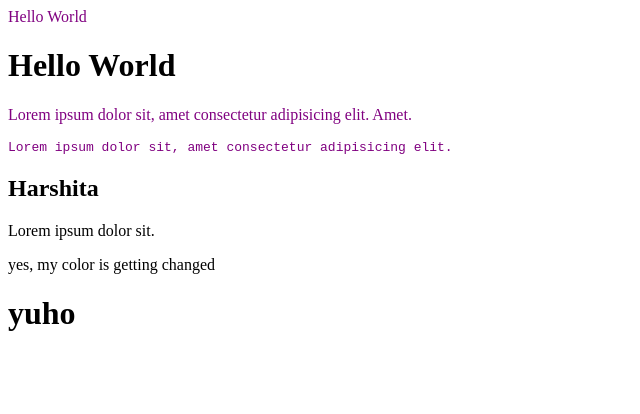
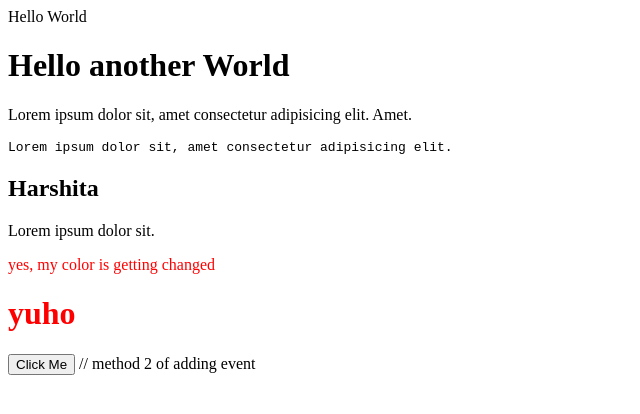
Before and after one commit to HarshitaTripathii/JavascriptProject, a plain HTML site: page basics/queryselector.html in a window 1280 px wide. Shown: the whole page, without its empty margins (0-640 px from the left). Drawn offline with Linux system fonts and the light colour scheme.

Commit message:
addEventListener

```diff
--- a/basics/queryselector.html
+++ b/basics/queryselector.html
@@ -8,6 +8,8 @@
     .blue{
         color:blue
     }
+    .red{
+        color: red;    }
     .underline{
         text-decoration: underline;
     }
@@ -15,7 +17,7 @@
 </head>
 <body>
     <div class="block remo">Hello World</div>
-    <div class="block"><h1>Hello World</h1></div>
+    <div class="block"><h1>Hello another World</h1></div>
     <div class="block remo">
         <p>Lorem ipsum dolor sit, amet consectetur adipisicing elit. Amet.</p>
         <p><pre>Lorem ipsum dolor sit, amet consectetur adipisicing elit.</pre></p>
@@ -26,7 +28,9 @@
     </div>
 
     <!-- // for understanding className, classList : toggle method in list/array -->
-    <div id="box" class="red big">yes, my color is getting changed <h1>yuho</h1></div>
+    <div id="box" class="red big block">yes, my color is getting changed <h1>yuho</h1></div>
+    <!-- <button onclick="console.log('somebody clicked')">Click Me</button>   // method 1 of adding event  -->
+    <button onclick="handleClick()">Click Me</button>   // method 2 of adding event
     <script>
 
         /*
@@ -67,6 +71,7 @@
         box.remove();
         */
 
+        /*
         const elements= document.getElementsByClassName("block");
         console.log(elements);
         for(let i=0;i<elements.length; i++)
@@ -79,6 +84,49 @@
     for(let e of remo){
         e.style.color="purple";
     }
+    */
+
+    // addEventListener : multiple way to perform any action, on happening of any event
+    // 2. onClick attribute : onClick = "function()"
+    function handleClick(){
+        console.log("clicked bhai")
+    }
+
+
+    /*
+    // 3. select ele by id, then el.onclick = function() to be performed
+     const button= document.querySelector("button");
+     button.onclick= function(){
+        console.log("ha bhai clicked");
+     }
+
+     // but the best method is addEventListener(eventname, callBackFnc
+     button.addEventListener("click", ()=>{
+        console.log("ji hn clicked")
+     })
+     // or
+     button.addEventListener("click", handleClick);
+    */
+
+    /*
+    // click on button, toggle b/w red and blue color of button
+    const button=document.querySelector("button")
+    button.addEventListener("click", ()=>{
+     button.className=(button.classList.contains("blue") ? "red" : "blue")
+    })
+    */
+
+    // click on any element let say .block and remove it
+    const block= document.querySelector("body").children;
+    console.log(block);
+    for(let e of block){
+        // console.log(e)
+        e.addEventListener("click", ()=>{
+            e.remove();
+
+        })
+
+    }
 
 
     </script>
```
